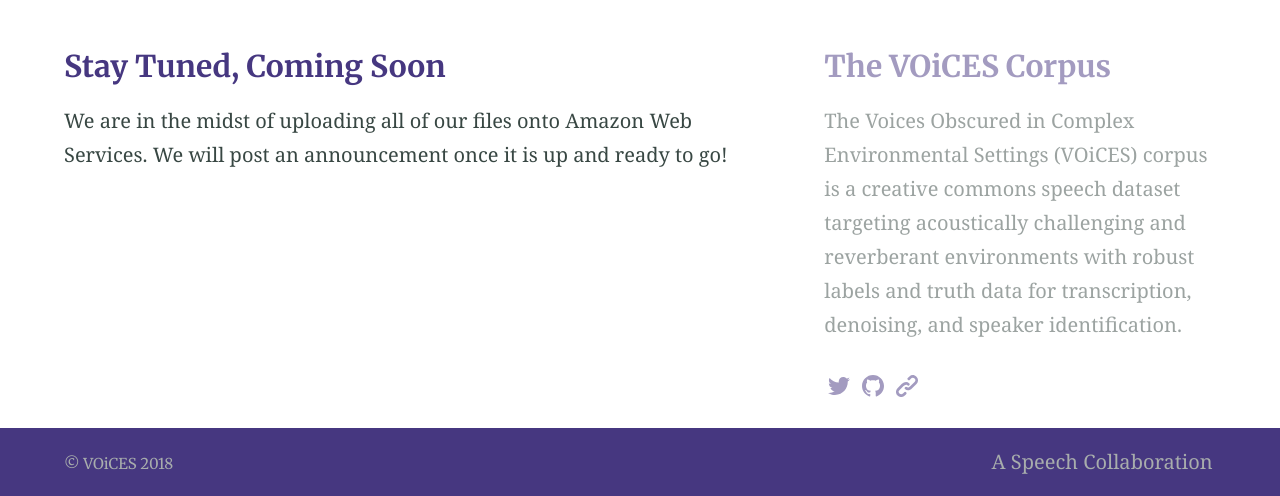
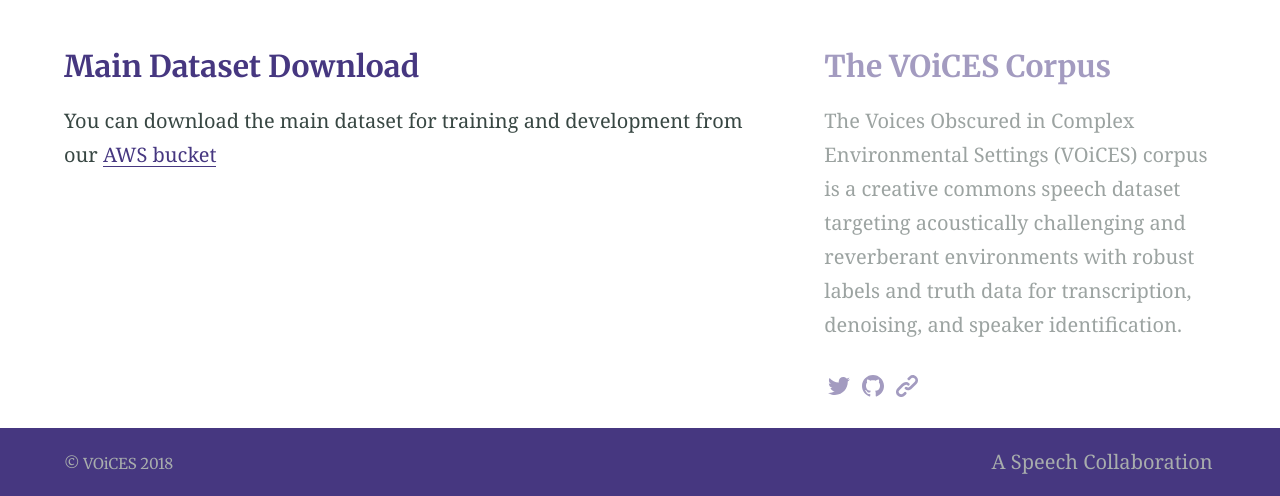
Before and after one commit to IQTLabs/voices, a Jekyll site: the page built from downloads.md, in a window 1280 px wide. Shown: the part 424-920 px from the top of the page. Built offline with Jekyll 4.4.1, drawn with Linux system fonts in a browser that asks for light colours; our own code applies the rules of GitHub Pages for plain Markdown files.

Commit message:
Update downloads.md

```diff
--- a/downloads.md
+++ b/downloads.md
@@ -8,7 +8,6 @@
 aside: True
 ---
 
-### Stay Tuned, Coming Soon
+### Main Dataset Download
 
-We are in the midst of uploading all of our files onto Amazon Web Services. We will post an announcement once
-it is up and ready to go!
+You can download the main dataset for training and development from our [AWS bucket](https://registry.opendata.aws/lab41-sri-voices/)
```
